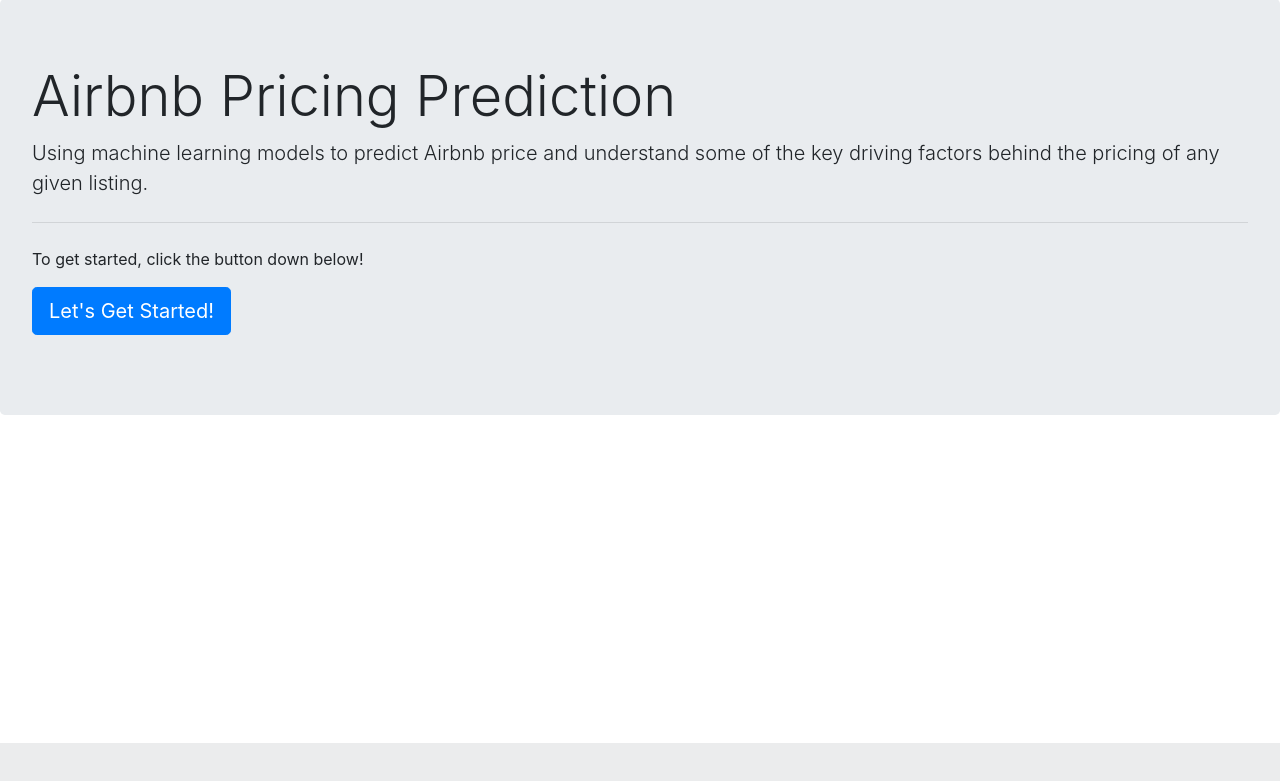
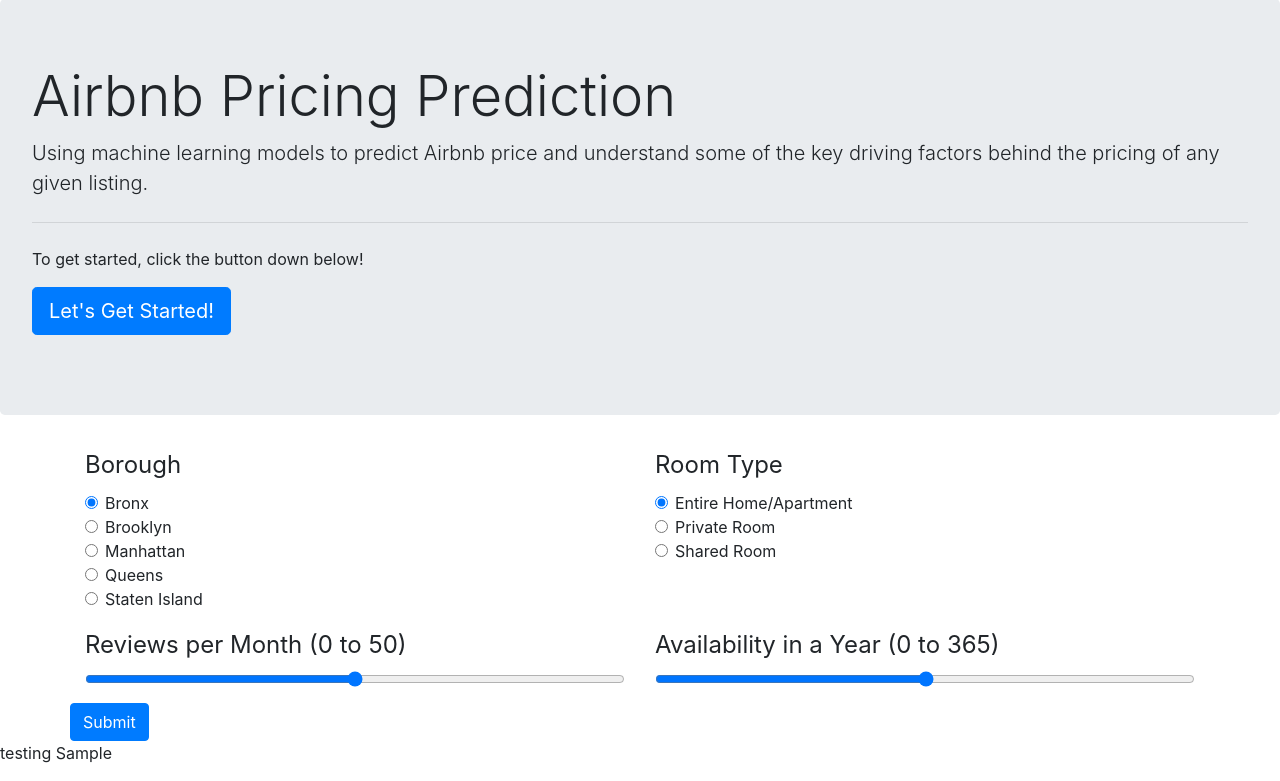
Before and after one commit to Anumala89/Airbnb-Price-Prediction, a Flask app: template templates/index.html in a window 1280 px wide. Shown: the part 57-838 px from the top of the page. Before the commit the page ends 800 px from the top, so only its background shows below. Run offline with Flask 2, Linux system fonts and the light colour scheme; the template is opened without the code that fills it: most values are stand-ins (such as "Sample title", 1, 10 or a date in 2020); some libraries are stand-ins or nearby versions.

Commit message:
adding the group project file

```diff
--- a/app.py
+++ b/app.py
@@ -1,12 +1,36 @@
 from flask import Flask, render_template, redirect, request, jsonify
 from flask_pymongo import PyMongo
 
+
 app = Flask(__name__)
-app.static_folder = 'templates/static'
+app.static_folder = "templates/static"
 
-@app.route("/")
+@app.route("/", methods=["GET", "POST"])
 def index():
-    return render_template("index.html")
+    if request.method == "POST":
+        testdf = []
+        boroughtype = int(request.form["boroughradio"])
+        roomtype = int(request.form["roomtyperadio"])
+        review_input = request.form["reviewmonth"]
+        avail_input = request.form["availability"]
+        for x in range(5):
+            if boroughtype == 1:
+                testdf.append(1)
+            else:
+                testdf.append(0)
+            boroughtype = boroughtype - 1
+        for x in range(3):
+            if roomtype == 1:
+                testdf.append(1)
+            else:
+                testdf.append(0)
+            roomtype = roomtype - 1
+        testdf.append(float(review_input))
+        testdf.append(int(avail_input))
+        print(testdf)
+        return render_template("index.html", InputData=testdf)
+    else:
+        return render_template("index.html")
 
 
 @app.route("/infographic")
--- a/templates/index.html
+++ b/templates/index.html
@@ -46,34 +46,78 @@
       <a class="btn btn-primary btn-lg" href="#" role="button">Let's Get Started!</a>
     </p>
   </div>
-<!--
-  <form>
-    <div class="form-group">
-      <label for="exampleFormControlSelect1">Example select</label>
-      <select class="form-control" id="exampleFormControlSelect1">
-        <option>1</option>
-        <option>2</option>
-        <option>3</option>
-        <option>4</option>
-        <option>5</option>
-      </select>
+
+  <div class="container">
+    <form method="POST">
+      <div class="row">
+        <div class="col-lg-6 col-sm-6">
+          <fieldset class="form-group">
+            <legend>Borough</legend>
+            <div class="form-check">
+              <input class="form-check-input" type="radio" name="boroughradio" id="Radios" value="1" checked>
+              <label class="form-check-label" for="gridRadios1">Bronx</label>
+            </div>
+            <div class="form-check">
+              <input class="form-check-input" type="radio" name="boroughradio" id="Radios" value="2">
+              <label class="form-check-label" for="gridRadios2">Brooklyn</label>
+            </div>
+            <div class="form-check disabled">
+              <input class="form-check-input" type="radio" name="boroughradio" id="Radios" value="3">
+              <label class="form-check-label" for="gridRadios3">Manhattan</label>
+            </div>
+            <div class="form-check">
+              <input class="form-check-input" type="radio" name="boroughradio" id="Radios" value="4">
+              <label class="form-check-label" for="gridRadios2">Queens</label>
+            </div>
+            <div class="form-check disabled">
+              <input class="form-check-input" type="radio" name="boroughradio" id="Radios" value="5">
+              <label class="form-check-label" for="gridRadios3">Staten Island</label>
+            </div>
+          </fieldset>
         </div>
 
+        <div class="col-lg-6 col-sm-6">
+          <fieldset class="form-group">
+            <legend>Room Type</legend>
             <div class="form-check">
-      <input class="form-check-input" type="radio" name="exampleRadios" id="exampleRadios1" value="option1" checked>
-      <label class="form-check-label" for="exampleRadios1">
-        Default radio
-      </label>
+              <input class="form-check-input" type="radio" name="roomtyperadio" id="Radios" value="1" checked>
+              <label class="form-check-label" for="exampleRadios1">Entire Home/Apartment</label>
             </div>
             <div class="form-check">
-      <input class="form-check-input" type="radio" name="exampleRadios" id="exampleRadios2" value="option2">
-      <label class="form-check-label" for="exampleRadios2">
-        Second default radio
-      </label>
+              <input class="form-check-input" type="radio" name="roomtyperadio" id="Radios" value="2">
+              <label class="form-check-label" for="exampleRadios2">Private Room</label>
             </div>
+            <div class="form-check">
+              <input class="form-check-input" type="radio" name="roomtyperadio" id="Radios" value="3">
+              <label class="form-check-label" for="exampleRadios3">Shared Room</label>
+            </div>
+          </fieldset>
+        </div>
+      </div>
+
+      <div class="row">
+        <div class="col-lg-6 col-sm-12">
+          <div class="form-group">
+            <legend>Reviews per Month (0 to 50)</legend>
+            <input type="range" class="form-control-range" name="reviewmonth" min="0" max="50" step="0.01" id="formControlRange">
+          </div>
+        </div>
+        <div class="col-lg-6 col-sm-12">
+          <div class="form-group">
+            <legend>Availability in a Year (0 to 365)</legend>
+            <input type="range" class="form-control-range" name="availability" min="0" max="365" step="1" id="formControlRange">
+          </div>
+        </div>
+      </div>
+
+      <div class="row">
         <button type="submit" class="btn btn-primary">Submit</button>
+      </div>
     </form>
--->
+  </div>
+
+  <p>testing {{InputData}}</p>
+
   <script src="https://code.jquery.com/jquery-3.2.1.slim.min.js" integrity="sha384-KJ3o2DKtIkvYIK3UENzmM7KCkRr/rE9/Qpg6aAZGJwFDMVNA/GpGFF93hXpG5KkN" crossorigin="anonymous"></script>
   <script src="https://cdnjs.cloudflare.com/ajax/libs/popper.js/1.12.9/umd/popper.min.js" integrity="sha384-ApNbgh9B+Y1QKtv3Rn7W3mgPxhU9K/ScQsAP7hUibX39j7fakFPskvXusvfa0b4Q" crossorigin="anonymous"></script>
   <script src="https://maxcdn.bootstrapcdn.com/bootstrap/4.0.0/js/bootstrap.min.js" integrity="sha384-JZR6Spejh4U02d8jOt6vLEHfe/JQGiRRSQQxSfFWpi1MquVdAyjUar5+76PVCmYl" crossorigin="anonymous"></script>
--- /dev/null
+++ b/templates/static/js/slider.js
@@ -0,0 +1,4 @@
+var slider = new Slider("#ex9", {
+	precision: 2,
+    value: 8.115
+});
```
Also changed, not shown: 2 other files. Lines whose indentation alone changed are shown as unchanged.
